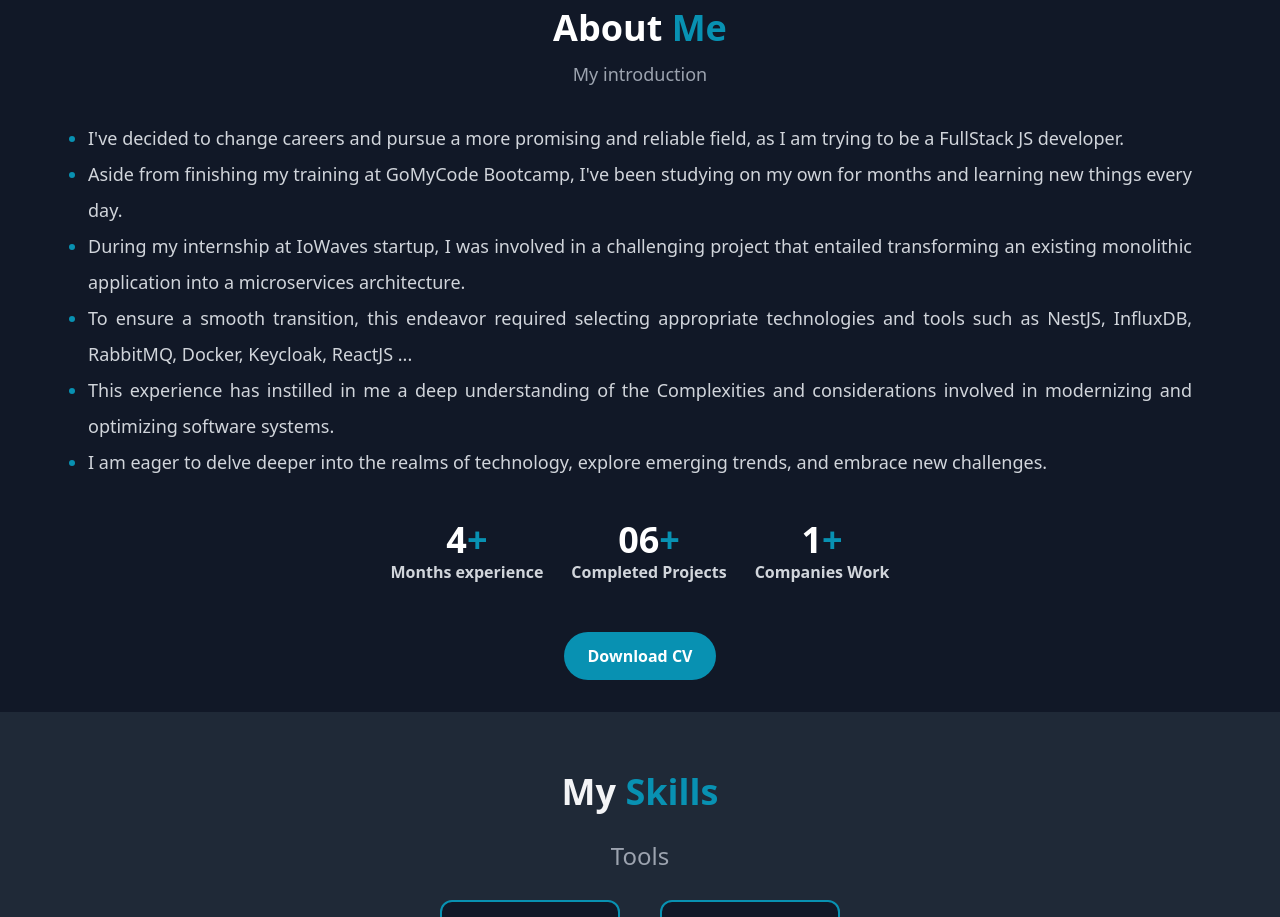
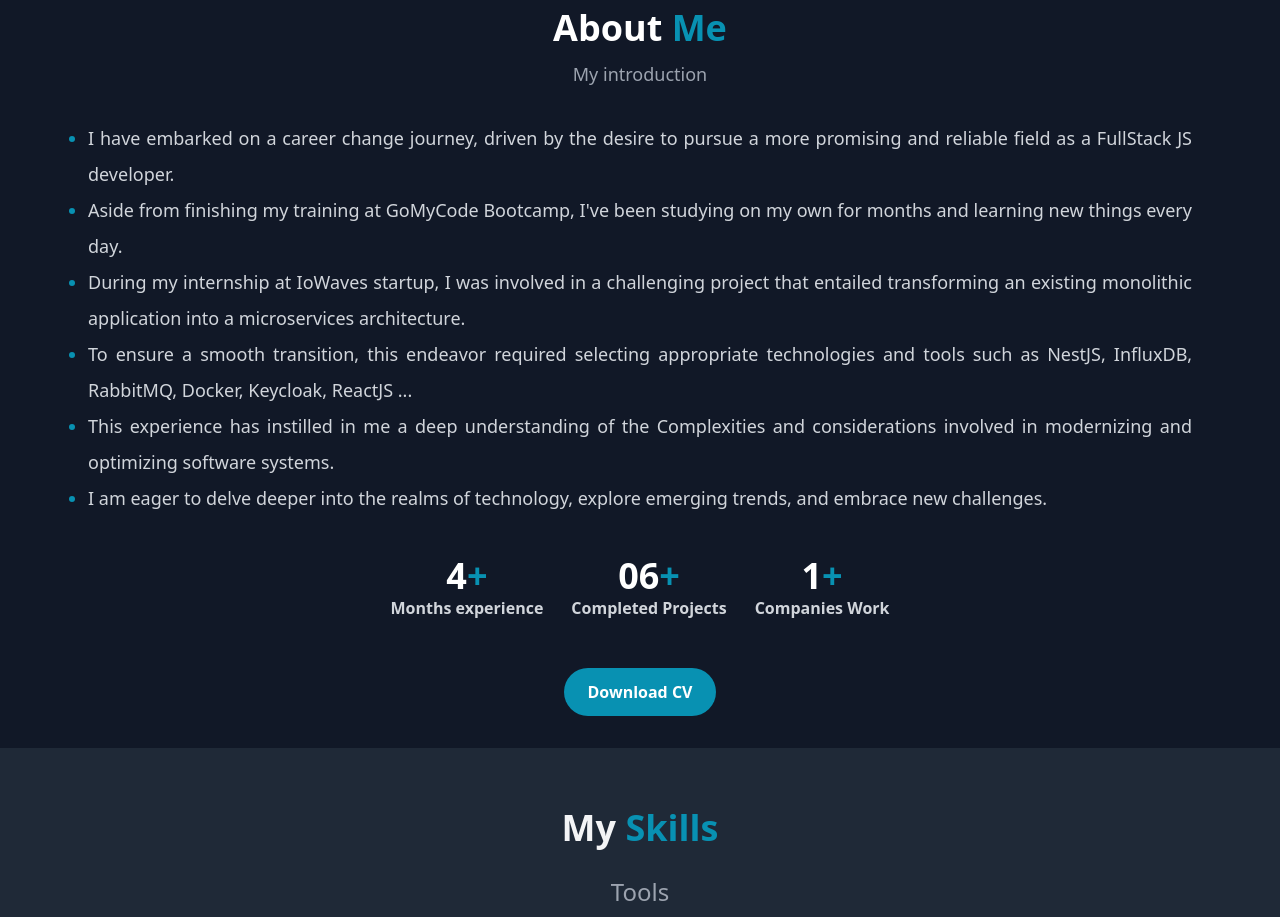
Before and after one commit to hamzabelakri/PortFolio, a React (Create React App) app in the folder client/: page / in a window 1280 px wide. Shown: the part 800-1717 px from the top of the page. Built offline with nearby package versions, Linux system fonts and the light colour scheme.

Commit message:
change introduction

```diff
--- a/client/src/components/About.js
+++ b/client/src/components/About.js
@@ -21,9 +21,9 @@ function About() {
               <p className="font-sans text-lg font-normal text-justify leading-loose ">
                 <ul class="list-disc marker:text-cyan-600">
                   <li>
-                    I've decided to change careers and pursue a more promising
-                    and reliable field, as I am trying to be a FullStack JS
-                    developer.
+                    I have embarked on a career change journey, driven by the
+                    desire to pursue a more promising and reliable field as a
+                    FullStack JS developer.
                   </li>
                   <li>
                     Aside from finishing my training at GoMyCode Bootcamp, I've
```
